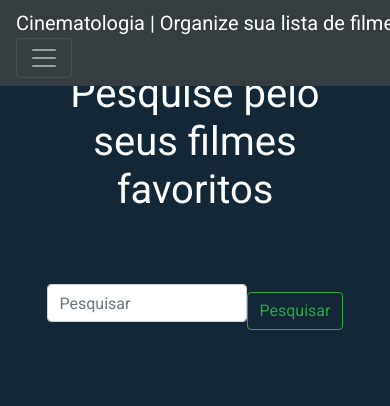
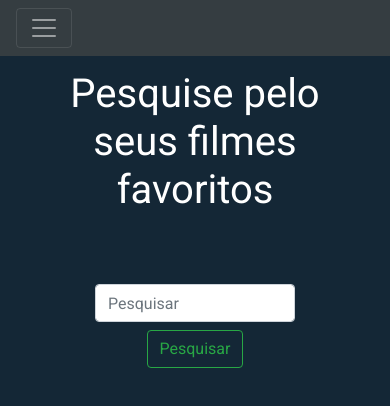
Before and after one commit to carloseduardofdelima/Angular-cinematologia, an Angular app: page /busca in a window 390 px wide. Shown: the top 406 px of the page. Built offline with nearby package versions, Linux system fonts and the light colour scheme.

Commit message:
added css config

```diff
--- a/src/app/buscar-filmes/buscar-filmes.component.css
+++ b/src/app/buscar-filmes/buscar-filmes.component.css
@@ -32,3 +32,15 @@ input {
     display: grid;
     grid-template-columns: 1fr 1fr 1fr 1fr;
 }
+
+@media(max-width: 600px) {
+    #filmes {
+        display: grid;
+        grid-template-columns: 1fr;
+    }
+    #busca {
+        flex-direction: column;
+        align-items: center;
+    }
+
+}
--- a/src/app/detalhes-filme/detalhes-filme.component.css
+++ b/src/app/detalhes-filme/detalhes-filme.component.css
@@ -2,7 +2,7 @@
 #background {
     position: relative;
     width: 100%;
-    height: 100vh;
+    height: 80vh;
 }
 
 #background-image {
@@ -17,7 +17,7 @@
     position: absolute;
     top: 0;
     left: 0;
-    background-image: linear-gradient(to top, rgb(20, 39, 54), transparent);
+    background-image: linear-gradient(to top, rgb(20, 39, 54), 10%, transparent);
 }
 
 section h1 {
--- a/src/app/header/header.component.css
+++ b/src/app/header/header.component.css
@@ -16,3 +16,9 @@ header, .navbar {
   #navbar-links a{
     color: #fff;
 }
+
+@media (max-width: 600px) {
+  .navbar-brand {
+    display: none;
+  }
+}
```
